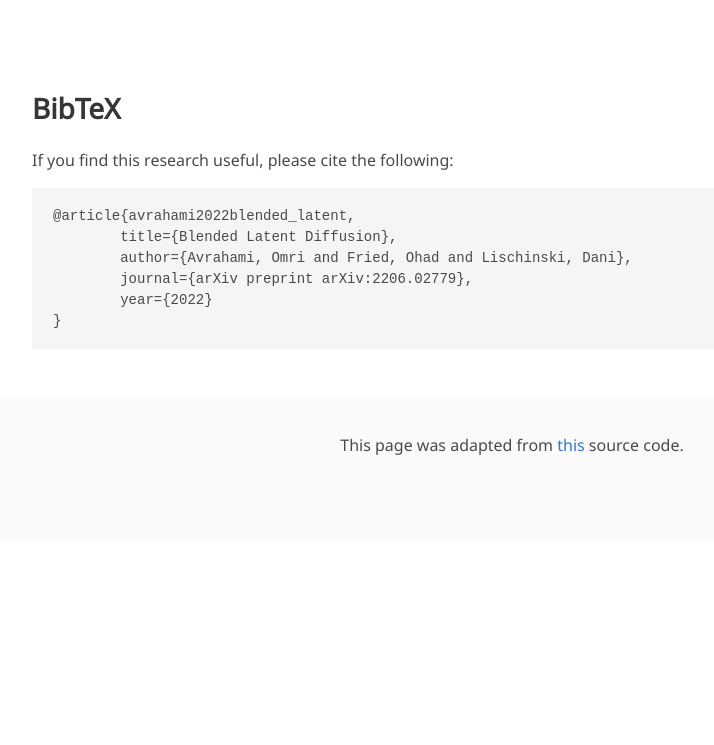
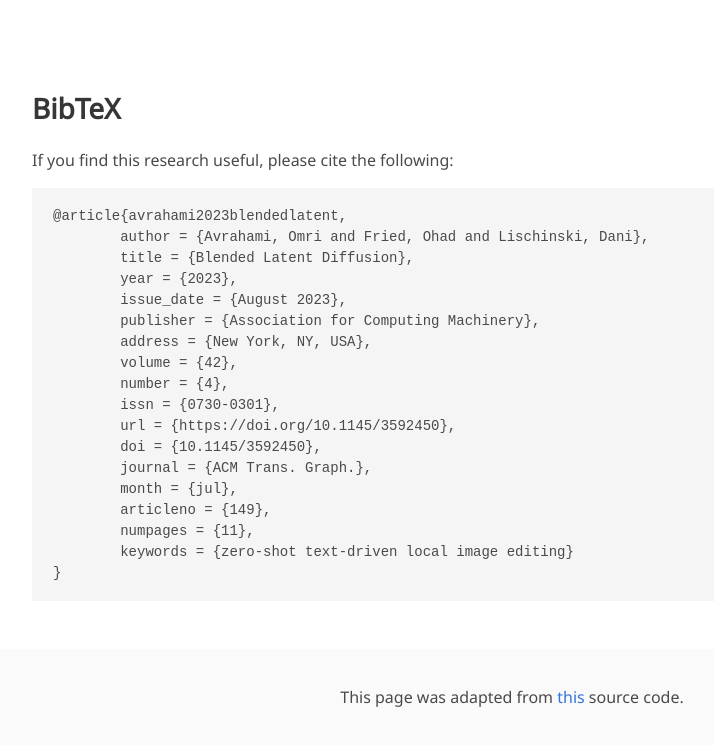
Before and after one commit to omriav/blended-latent-diffusion-page, a plain HTML site: page index.html in a window 1280 px wide. Shown: the part 6223-6968 px from the top of the page, without its empty margins (128-842 px from the left). Before the commit the page ends 6764 px from the top, so only its background shows below. Drawn offline with nearby package versions, Linux system fonts and the light colour scheme; some icons are missing; a web font is replaced by a local one.

Commit message:
Update bibtex.

```diff
--- a/index.html
+++ b/index.html
@@ -805,11 +805,23 @@
       <h2 class="title">BibTeX</h2>
       <p>If you find this research useful, please cite the following:</p>
 
-      <pre><code>@article{avrahami2022blended_latent,
-        title={Blended Latent Diffusion},
-        author={Avrahami, Omri and Fried, Ohad and Lischinski, Dani},
-        journal={arXiv preprint arXiv:2206.02779},
-        year={2022}
+      <pre><code>@article{avrahami2023blendedlatent,
+        author = {Avrahami, Omri and Fried, Ohad and Lischinski, Dani},
+        title = {Blended Latent Diffusion},
+        year = {2023},
+        issue_date = {August 2023},
+        publisher = {Association for Computing Machinery},
+        address = {New York, NY, USA},
+        volume = {42},
+        number = {4},
+        issn = {0730-0301},
+        url = {https://doi.org/10.1145/3592450},
+        doi = {10.1145/3592450},
+        journal = {ACM Trans. Graph.},
+        month = {jul},
+        articleno = {149},
+        numpages = {11},
+        keywords = {zero-shot text-driven local image editing}
 }</code></pre>
     </div>
   </section>
```
